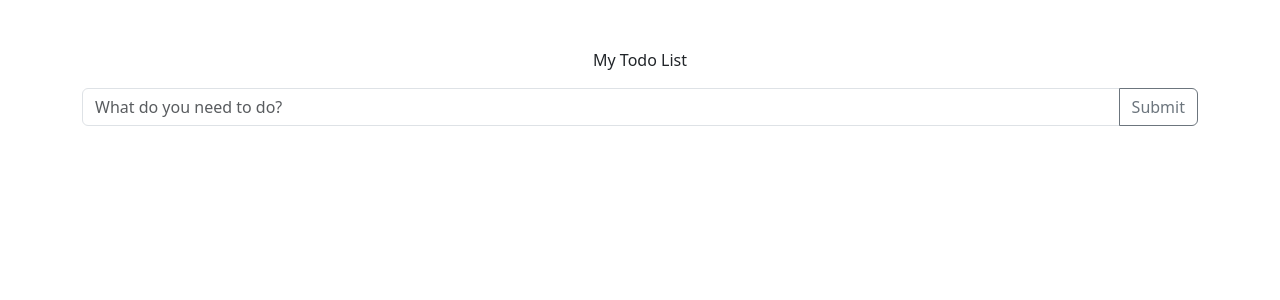
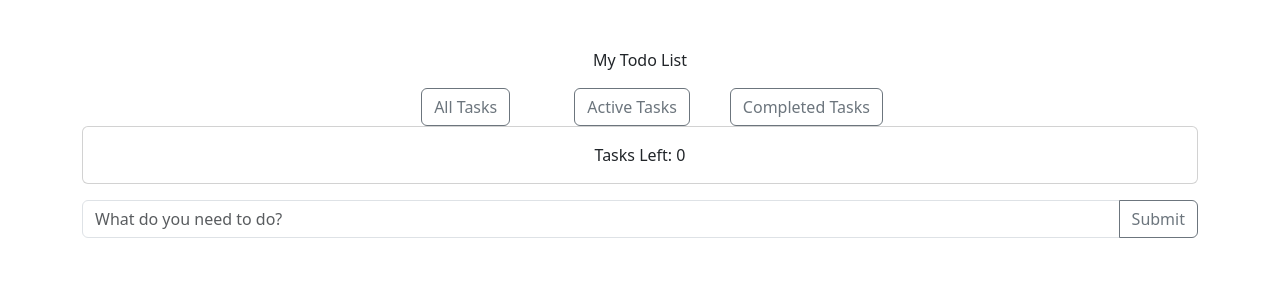
Before and after one commit to hmgreen44/Todo-List-React, a React (Create React App) app: page / in a window 1280 px wide. Shown: the top 300 px of the page. Built offline with nearby package versions, Linux system fonts and the light colour scheme.

Commit message:
task counter working

```diff
--- a/src/App.js
+++ b/src/App.js
@@ -5,7 +5,7 @@ import Todo from "./Components/Todo"
 class App extends React.Component {
   constructor(props) {
     super(props);
-    this.state = { newChore: '', taskList: [] };
+    this.state = { newChore: '', taskList: [], tasksViewable: "All" };
     this.handleChange = this.handleChange.bind(this);
     this.handleSubmit = this.handleSubmit.bind(this);
     this.handleRemove = this.handleRemove.bind(this);
@@ -47,6 +47,10 @@ class App extends React.Component {
     }
     event.preventDefault();
   }
+  viewableTasks() {
+
+
+  }
 
   handleRemove(id) {
     const filterChores = this.state.taskList.filter(chore => chore.id !== id);
@@ -70,21 +74,46 @@ class App extends React.Component {
       })
     })
   }
+  taskFilter() {
+
+  }
 
   render() {
+    const filterHelper = item => {
+      if (item.completed && this.state.tasksViewable === 'Completed') {
+        return item
+      }
+      if (this.state.tasksViewable === 'All') {
+        return item
+      }
+      if (this.state.tasksViewable === 'Active' && !item.completed) {
+        return item
+      }
+    }
+
     return (
       <div className="App container" >
         <div className="card-body text-center">
           <blockquote className="blockquote mb-0 mt-5" />
           <p>My Todo List</p>
+          <button type="button" onClick={filterHelper} className="btn btn-outline-secondary mx-5">All Tasks</button>
+          <button type="button" onClick={filterHelper} className="btn btn-outline-secondary mx-3">Active Tasks</button>
+          <button type="button" onClick={filterHelper} className="btn btn-outline-secondary mx-4">Completed Tasks</button>
+          <div class="card">
+            <div class="card-body">
+              Tasks Left: { this.state.taskList.filter(item => !item.completed).length }
+            </div>
+          </div>
         </div>
+
         <form onSubmit={this.handleSubmit}>
           <div className="input-group mb-3 mt-3">
             <input type="text" value={this.state.newChore} onChange={this.handleChange} className="form-control" placeholder="What do you need to do?" aria-label="Recipient's username" aria-describedby="button-addon2" />
             <button className="btn btn-outline-secondary" type="button" onClick={this.handleSubmit} value="Submit" id="button-addon2">Submit</button>
           </div>
         </form>
-        { this.state.taskList.map((item, index) => <Todo key={index} chore={item} handleRemove={this.handleRemove} handleComplete={this.handleComplete} />)}
+
+        { this.state.taskList.filter(filterHelper).map((item, index) => <Todo key={index} chore={item} handleRemove={this.handleRemove} handleComplete={this.handleComplete} />)}
       </div>
     );
   }
```
